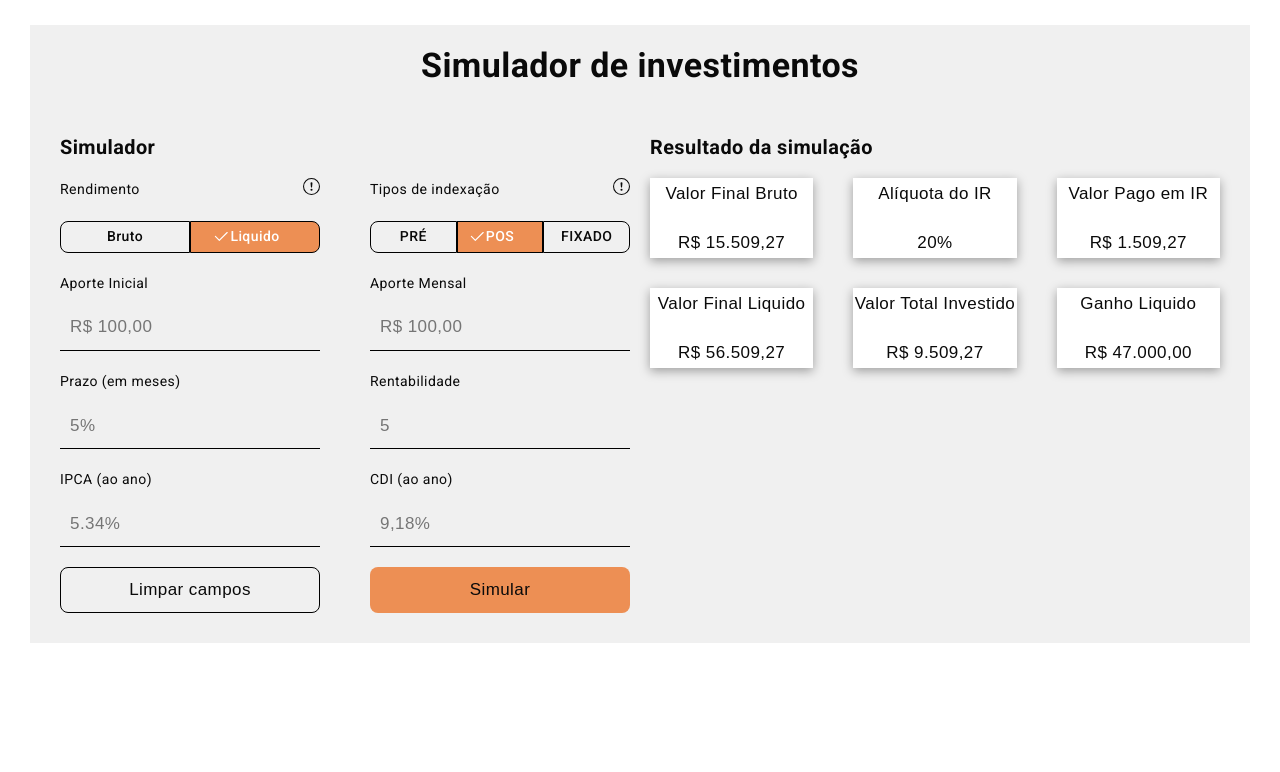
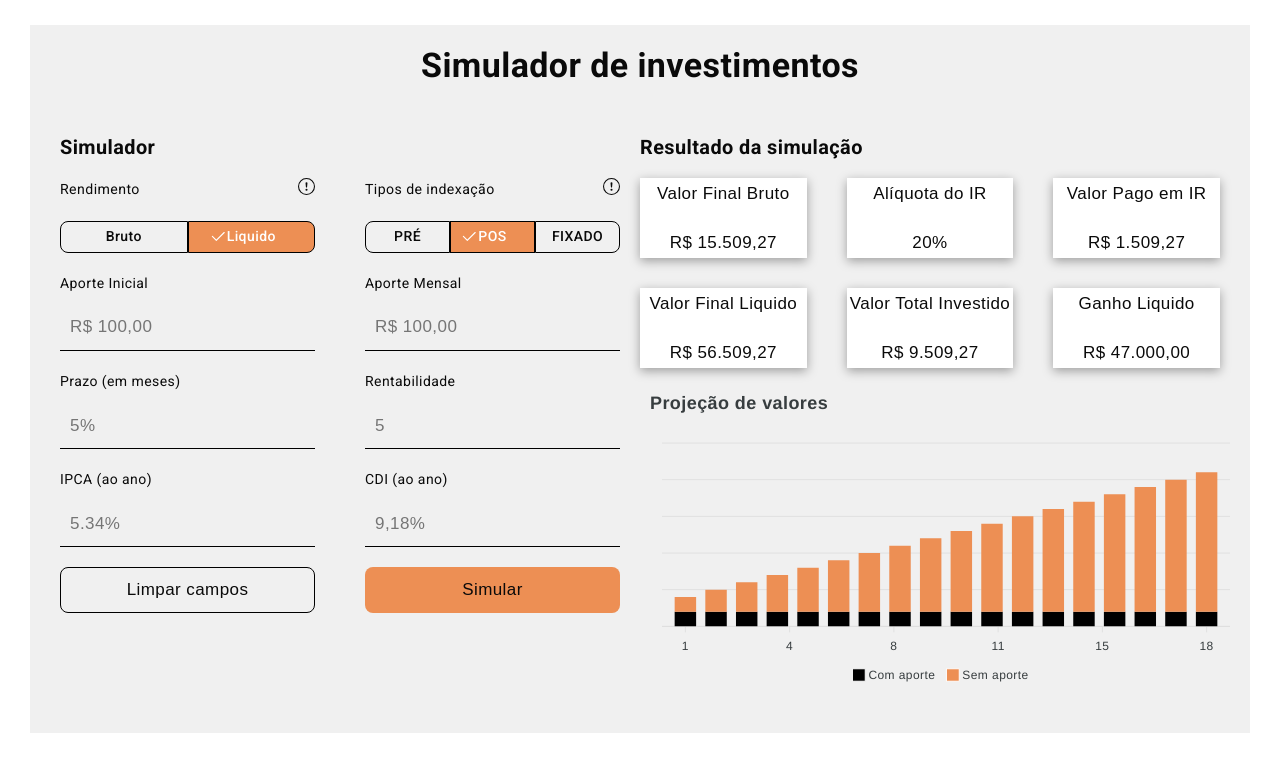
Before and after one commit to Thiago-spart/eqi-challenger, a Next.js app: page / in a window 1280 px wide. Shown: the top 772 px of the page. Built offline with nearby package versions, Linux system fonts and the light colour scheme.

Commit message:
Add chart

```diff
--- a/package.json
+++ b/package.json
@@ -17,12 +17,14 @@
 		"format": "eslint -fix --ext js,ts,jsx,tsx src"
 	},
 	"dependencies": {
+		"apexcharts": "^3.35.5",
 		"axios": "^0.27.2",
 		"eslint-plugin-n": "^15.2.5",
 		"eslint-plugin-node": "^11.1.0",
 		"eslint-plugin-promise": "^6.0.1",
 		"next": "12.2.5",
 		"react": "18.0.0",
+		"react-apexcharts": "^1.4.0",
 		"react-dom": "18.0.0",
 		"react-hook-form": "^7.34.2",
 		"react-icons": "^4.4.0",
--- a/src/web/components/Input/RadioInput/RadioInput.index.tsx
+++ b/src/web/components/Input/RadioInput/RadioInput.index.tsx
@@ -18,7 +18,7 @@ export const RadioInput: React.FC<RadioInputProp> = ({ name, ratios }) => {
 						id={ratio.value}
 						name={name}
 						value={ratio.value}
-						checked={ratio.isActive}
+						defaultChecked={ratio.isActive}
 					/>
 				</S.StyleRatio>
 			))}
--- /dev/null
+++ b/src/web/pages/HomePage/components/SimulateResult/ChartOptions.ts
@@ -0,0 +1,38 @@
+/* eslint-disable @typescript-eslint/no-magic-numbers */
+import type { ApexOptions } from "apexcharts";
+
+export const ChartOptions: ApexOptions = {
+	title: {
+		text: "Projeção de valores",
+		style: {
+			fontSize: "18px",
+			fontWeight: "700",
+		},
+	},
+	dataLabels: {
+		enabled: false,
+	},
+	stroke: {
+		show: false,
+	},
+	chart: {
+		toolbar: {
+			show: false,
+		},
+		stacked: true,
+		zoom: {
+			enabled: false,
+		},
+	},
+	plotOptions: {
+		bar: {
+			barHeight: "100%",
+		},
+	},
+	yaxis: {
+		labels: {
+			show: false,
+		},
+	},
+	colors: ["hsl(0deg 0% 0%)", "hsl(23deg 81% 63%)"],
+};
--- a/src/web/pages/HomePage/components/SimulateResult/SimulateResult.index.tsx
+++ b/src/web/pages/HomePage/components/SimulateResult/SimulateResult.index.tsx
@@ -1,6 +1,13 @@
+import dynamic from "next/dynamic";
+
 import { Card } from "web/components/Card/Button/Card.index";
 
+import { ChartOptions } from "./ChartOptions";
 import * as S from "./SimulateResult.styled";
+
+const Chart = dynamic(() => import("react-apexcharts"), {
+	ssr: false,
+});
 
 export const SimulateResult: React.FC = () => {
 	return (
@@ -15,6 +22,27 @@ export const SimulateResult: React.FC = () => {
 				<Card title="Valor Total Investido" value="R$ 9.509,27" />
 				<Card title="Ganho Liquido" value="R$ 47.000,00" />
 			</S.CardContainer>
+
+			<S.ChartContainer>
+				<Chart
+					type="bar"
+					height="300"
+					width="600px"
+					series={[
+						{
+							name: "Com aporte",
+							data: Array(18).fill(2),
+						},
+						{
+							name: "Sem aporte",
+							data: Array(18)
+								.fill(null)
+								.map((_, i) => i + 2),
+						},
+					]}
+					options={ChartOptions}
+				/>
+			</S.ChartContainer>
 		</S.Container>
 	);
 };
--- a/src/web/pages/HomePage/components/SimulateResult/SimulateResult.styled.ts
+++ b/src/web/pages/HomePage/components/SimulateResult/SimulateResult.styled.ts
@@ -15,3 +15,11 @@ export const CardContainer = styled.div`
 	grid-template-columns: repeat(3, 1fr);
 	gap: 3rem 4rem;
 `;
+
+export const ChartContainer = styled.div`
+	display: flex;
+	flex-direction: column;
+	align-items: flex-start;
+	justify-content: flex-start;
+	width: 100%;
+`;
```
